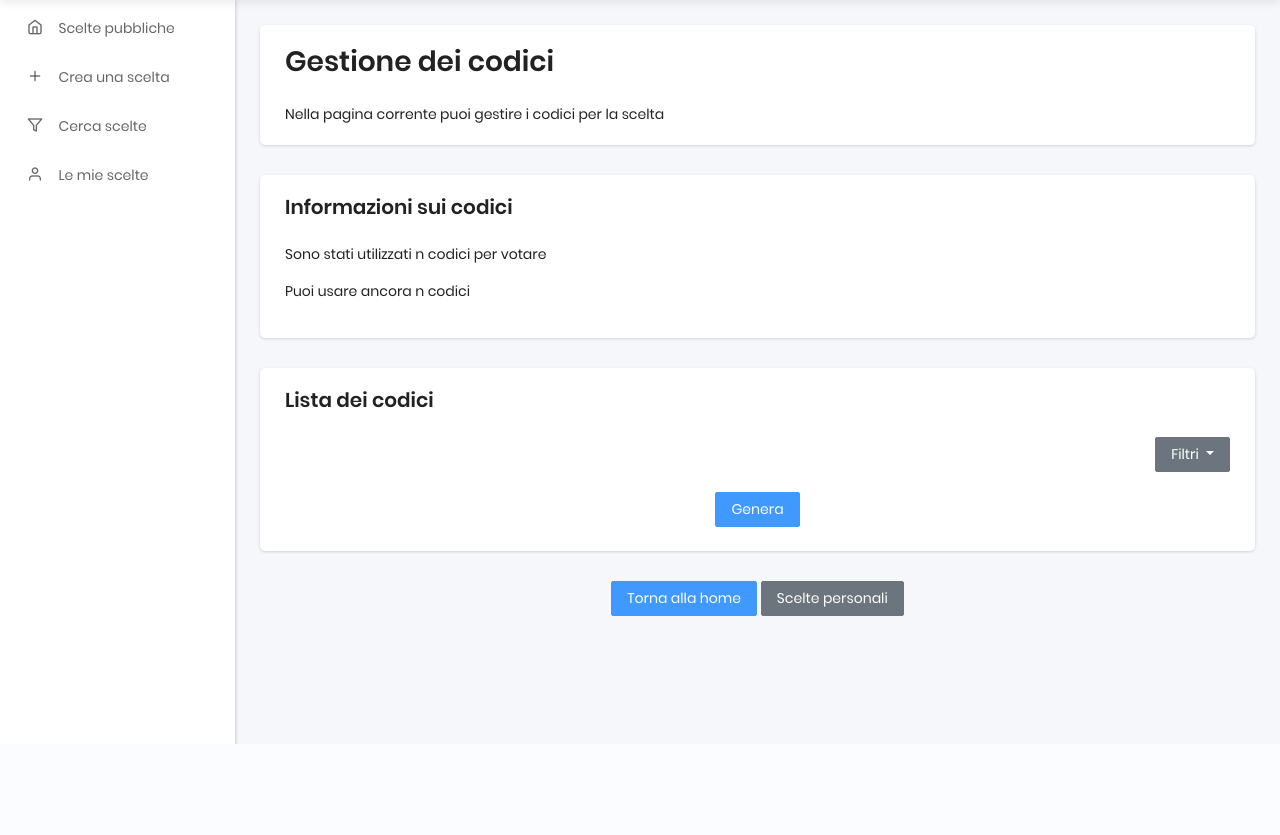
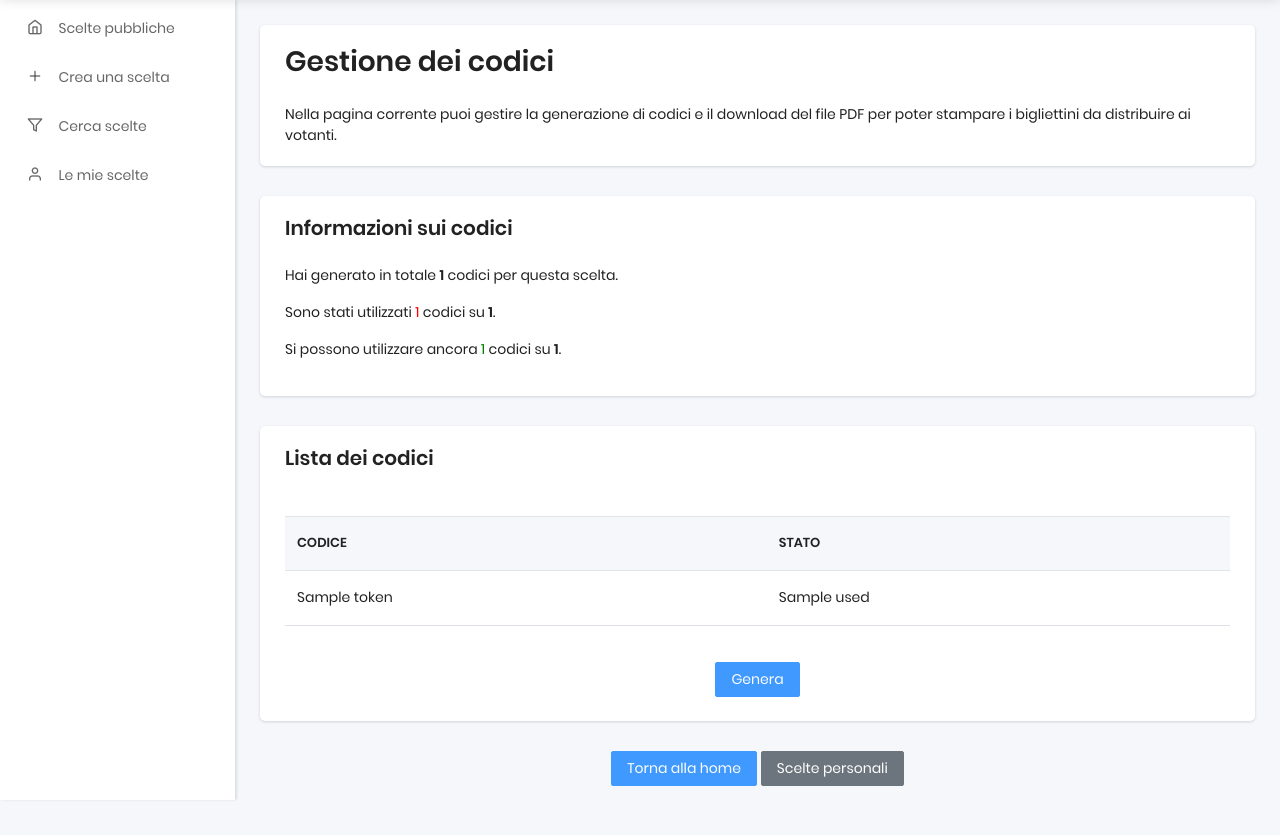
Before and after one commit to StefanoTrv/PollAtMe, a Django app: template templates/polls/tokens_page.html in a window 1280 px wide. Shown: the part 56-891 px from the top of the page. Before the commit the page ends 800 px from the top, so only its background shows below. Run offline with Django 4.2, Linux system fonts and the light colour scheme; the template is opened without the code that fills it: most values are stand-ins (such as "Sample title", 1, 10 or a date in 2020); data that the repository does not hold is empty; parts of the project's set-up code (start-up, migrations or seed data) failed here and were passed over; some libraries are stand-ins or nearby versions.

Commit message:
TokensView (not working)

```diff
--- a/polls/templatetags/lookup_filter.py
+++ b/polls/templatetags/lookup_filter.py
@@ -6,3 +6,7 @@ def get_value(dictionary, key):
 @register.filter
 def replace_space_with_underscore(string):
     return string.replace(" ", "_")
+
+@register.filter
+def tokens_status(object_list, used):
+    return object_list.filter(used=used)
--- a/templates/polls/tokens_page.html
+++ b/templates/polls/tokens_page.html
@@ -1,5 +1,5 @@
 {% extends 'layouts/base.html' %}
-
+{% load lookup_filter %}
 {% block title %} {{block.super}} | Gestione codici {% endblock title %}
 
 {% block content %}
@@ -12,7 +12,7 @@
                     <div class="card-body">
                         <h3 class="card-title">Gestione dei codici</h3>
                         <p class="card-text">
-                            Nella pagina corrente puoi gestire i codici per la scelta
+                            Nella pagina corrente puoi gestire la generazione di codici e il download del file PDF per poter stampare i bigliettini da distribuire ai votanti.
                         </p>
                     </div>
                 </div>
@@ -21,8 +21,9 @@
                 <div class="card">
                     <div class="card-body">
                         <h5 class="card-title">Informazioni sui codici</h5>
-                        <p>Sono stati utilizzati n codici per votare</p>
-                        <p>Puoi usare ancora n codici</p>
+                        <p> Hai generato in totale <strong>{{object_list.count}}</strong> codici per questa scelta.</p>
+                        <p> Sono stati utilizzati <span style="color: #ff0000">{{ object_list | tokens_status:"True" | length }} </span>codici su <strong>{{object_list.count}}</strong>.</p>
+                        <p>Si possono utilizzare ancora <span style="color: #008000">{{object_list | tokens_status:"False" | length }} </span>codici su <strong>{{object_list.count}}</strong>.</p>
                     </div>
                 </div>
             </div>
@@ -31,23 +32,31 @@
                 <div class="card">
                     <div class="card-body">
                         <h5 class="card-title">Lista dei codici</h5>
-                        <div class="dropdown" style="text-align:right">
-                            <button class="btn btn-secondary dropdown-toggle" type="button" data-bs-toggle="dropdown" aria-expanded="false">
-                              Filtri
-                            </button>
-                            <ul class="dropdown-menu">
-                              <li><button class="dropdown-item" type="button" aria-current="true">Attivi</button></li>
-                              <li><button class="dropdown-item" type="button">Usati</button></li>
-                              <li><button class="dropdown-item" type="button">Tutti</button></li>
-                            </ul>
-                        </div>
+                        <br>
+                        <table class="table">
+                            <thead>
+                              <tr>
+                                <th scope="col">Codice</th>
+                                <th scope="col">Stato</th>
+                              </tr>
+                            </thead>
+                            <tbody>
+                                {% for token in object_list %}
+                                    <tr>
+                                        <td>{{ token.token }}</td>
+                                        <td>{{ token.used }}</td>
+                                    </tr>
+                                {% endfor %}
+                            </tbody>
+                          </table>
                     </div>
                     <!--lista codici-->
-                    <div class="col-sm-12" style="text-align:center">
-                        <a class="btn btn-block btn-primary mb-4">
-                            Genera
-                        </a>
-                    </div>
+                    <form method="POST">
+                        {% csrf_token %}
+                        <div class="col-sm-12" style="text-align:center">
+                            <button type="submit" class="btn btn-primary mb-4">Genera</button>
+                        </div>
+                    </form>
                 </div>
             </div>
             <div class="col-sm-12" style="text-align:center">
```
Also changed, not shown: polls/views/tokens_view.py (+26 -4 lines), templates/polls/includes/poll_card.html (line endings or trailing spaces).
